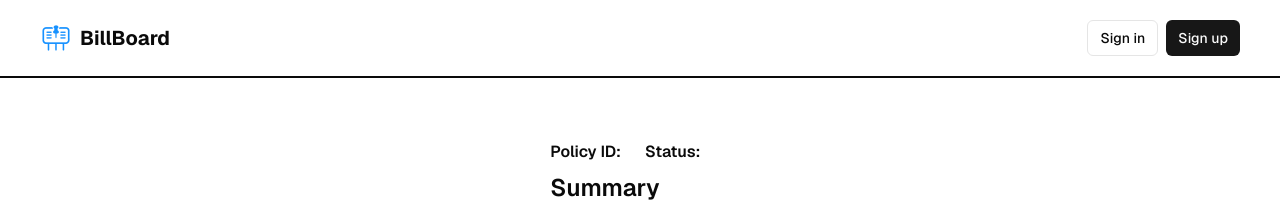
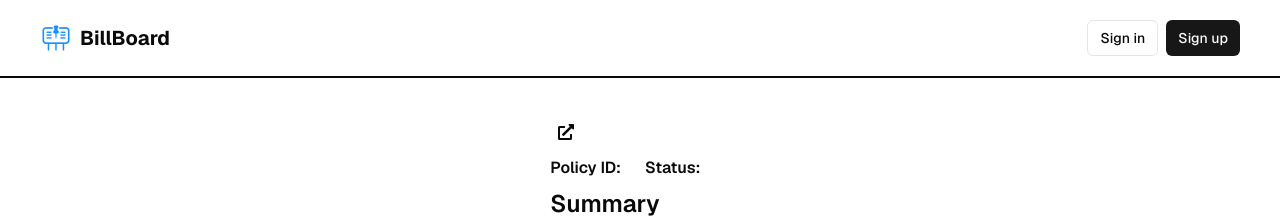
Before and after one commit to farazht/htc2024, a Next.js app: page /protected/policies/policy/1 in a window 1280 px wide. Shown: the top 218 px of the page. Built offline with nearby package versions, Linux system fonts and the light colour scheme; no server answers; the database is empty.

Commit message:
Added Link

```diff
--- a/app/protected/policies/policy/[id]/page.tsx
+++ b/app/protected/policies/policy/[id]/page.tsx
@@ -4,6 +4,7 @@ import { useEffect, useState } from 'react'
 import { useParams } from 'next/navigation'
 import { createClient } from '../../../../../utils/supabase/client'
 import { RetrieveSinglePolicy, RetrieveComments, InsertComment, RetrievePolicyRatings, RetrieveUserId, InsertLikesDislikes, checkForLikeDislike  } from '@/utils/supabaseCall'
+import { FaExternalLinkAlt } from "react-icons/fa";
 
 export default function PolicyPage() {
   const { id } = useParams();
@@ -148,7 +149,12 @@ const handleDislike = async () => {
   return (
     <div className="min-h-screen bg-background p-8 text-foreground">
       <div className="max-w-3xl mx-auto">
-        <h1 className="text-4xl font-bold mb-4">{policy?.title}</h1>
+        <div className="flex items-center mb-4">
+            <h1 className="text-4xl font-bold">{policy?.title}</h1>
+            <a href={policy?.link} target="_blank" rel="noopener noreferrer">
+                <FaExternalLinkAlt className="ml-2" />
+            </a>
+        </div>
         <div className="flex mb-2">
           <div className="flex items-center mr-4">
             <span className="font-semibold">Policy ID:</span>
--- a/package.json
+++ b/package.json
@@ -28,6 +28,7 @@
     "prettier": "^3.3.3",
     "react": "^18.3.1",
     "react-dom": "^18.3.1",
+    "react-icons": "^5.3.0",
     "react-leaflet": "^5.0.0-rc.1",
     "sass": "^1.80.6"
   },
```
Also changed, not shown: 1 other file (tests, documents, lock files or other folders).
